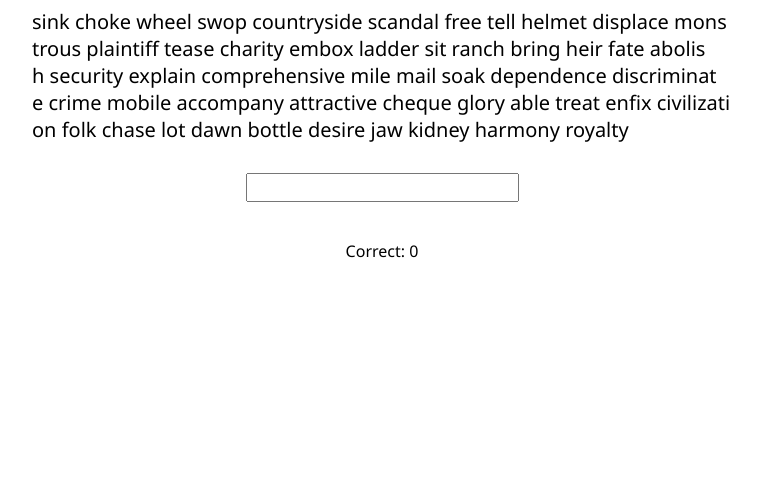
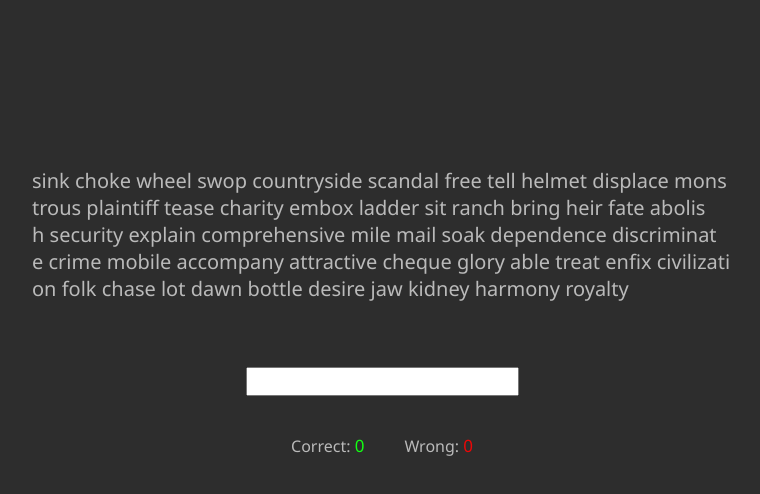
Before and after one commit to Rudresh-pandey/KeyType, a React (Create React App) app: page / in a window 1280 px wide. Shown: the top 494 px of the page, without its empty margins (258-1018 px from the left). Built offline with nearby package versions, Linux system fonts and the light colour scheme.

Commit message:
style_&_incorrectWords

```diff
--- a/src/components/Wordinput.js
+++ b/src/components/Wordinput.js
@@ -5,6 +5,7 @@ export default function Wordinput() {
 
     const [input, setInput] = useState('');
     const [correct, setCorrect] = useState(0);
+    const [wrong, setWrong] = useState(0);
     const [i, setI] = useState(0);
     function newInput(event) {
 
@@ -32,14 +33,22 @@ export default function Wordinput() {
                 // console.log("yes");
                 let current = correct + 1;
                 setCorrect(current);
+            }
+            if (input !== vCheck && i > 0) {
+                let current = wrong + 1;
+                setWrong(current);
+            }
 
-            }
             if (input === outputData[i] && i === 0) {
                 // console.log("yes");
                 let current = correct + 1;
                 setCorrect(current);
+            }
+            if (input !== outputData[i] && i === 0) {
+                let current = wrong + 1;
+                setWrong(current);
+            }
 
-            }
             let currenti = i + 1;
             setI(currenti);
 
@@ -74,7 +83,10 @@ export default function Wordinput() {
 
                 <input type="text" onKeyDown={newInput} onChange={inputs} />
                 <br />
-                <p>Correct: {correct}</p>
+                <div className='curr-results'>
+                    <p >Correct: <span id="correct">{correct}</span></p>
+                    <p >Wrong: <span id="wrong">{wrong}</span></p>
+                </div>
             </div>
         </>
     )
--- a/src/components/style.css
+++ b/src/components/style.css
@@ -1,11 +1,12 @@
 body{
     font-family: 'Segoe UI', Tahoma, Geneva, Verdana, sans-serif;
+    background-color: rgb(45, 45, 45);
 }
 
 #WordList {
     width: 700px;
     word-break: break-all;
-
+    height: 170px;
    /* display: inline; */
 }
 
@@ -17,6 +18,12 @@ span{
     display: flex;
     flex-direction: column;
     align-items: center;
+    color: #bababa;
+    align-self: center;
+    position: absolute;
+    top: 40%;
+    left: 50%;
+    transform: translate(-50%, -50%);
 }
 
 
@@ -25,3 +32,17 @@ input{
     max-width: 300px;
     font-size: 20px;
 }
+
+#correct{
+    color: rgb(19, 255, 19);
+    font-size: 17px;
+}
+#wrong{
+    color: rgb(236, 7, 7);
+    font-size: 17px;
+}
+
+.curr-results{
+    display: flex;
+    gap: 40px;
+}
```
